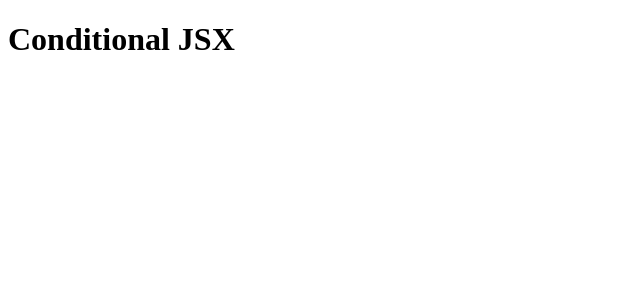
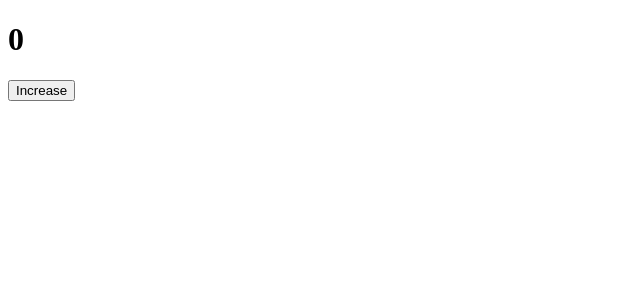
Before and after one commit to 16bitash/react-application, a React (Create React App) app: page / in a window 1280 px wide. Shown: the top 300 px of the page, without its empty margins (0-640 px from the left). Built offline with nearby package versions, Linux system fonts and the light colour scheme.

Commit message:
Add state example

```diff
--- /dev/null
+++ b/src/State.js
@@ -0,0 +1,18 @@
+import { useState } from "react";
+
+const State = () => {
+  const [count, setCount] = useState(0);
+
+  const increaseCount = () => {
+    setCount(count + 1);
+  };
+
+  return (
+    <>
+      <h1>{count}</h1>
+      <button onClick={increaseCount}>Increase</button>
+    </>
+  );
+};
+
+export default State;
--- a/src/index.js
+++ b/src/index.js
@@ -1,11 +1,11 @@
 import React from "react";
 import ReactDOM from "react-dom/client";
-import RenderingArrayOfObjects from "./ConditionalJSX";
+import State from "./State";
 
 const root = ReactDOM.createRoot(document.getElementById("root"));
 
 root.render(
   <React.StrictMode>
-    <RenderingArrayOfObjects />
+    <State />
   </React.StrictMode>
 );
```
